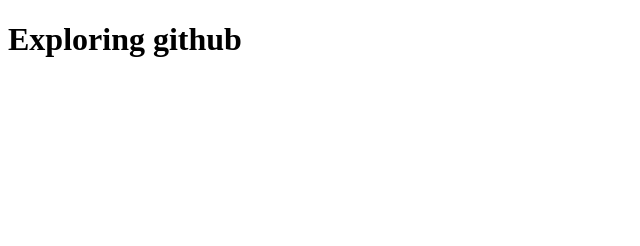
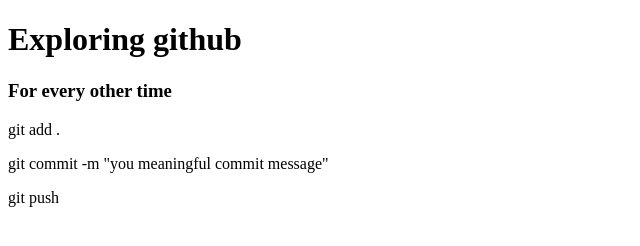
Before and after one commit to devnadiaa/my-second-github, a plain HTML site: page index.html in a window 1280 px wide. Shown: the whole page, without its empty margins (0-640 px from the left). Drawn offline with Linux system fonts and the light colour scheme.

Commit message:
Add HTML code

```diff
--- a/index.html
+++ b/index.html
@@ -6,6 +6,12 @@
     <title>Exploring github</title>
 </head>
 <body>
+    <div>
     <h1>Exploring github</h1>
+    <h3>For every other time</h3>
+    <p>git add .</p>
+    <p>git commit -m "you meaningful commit message"</p>
+    <p>git push</p>
+    </div>
 </body>
 </html>
```
